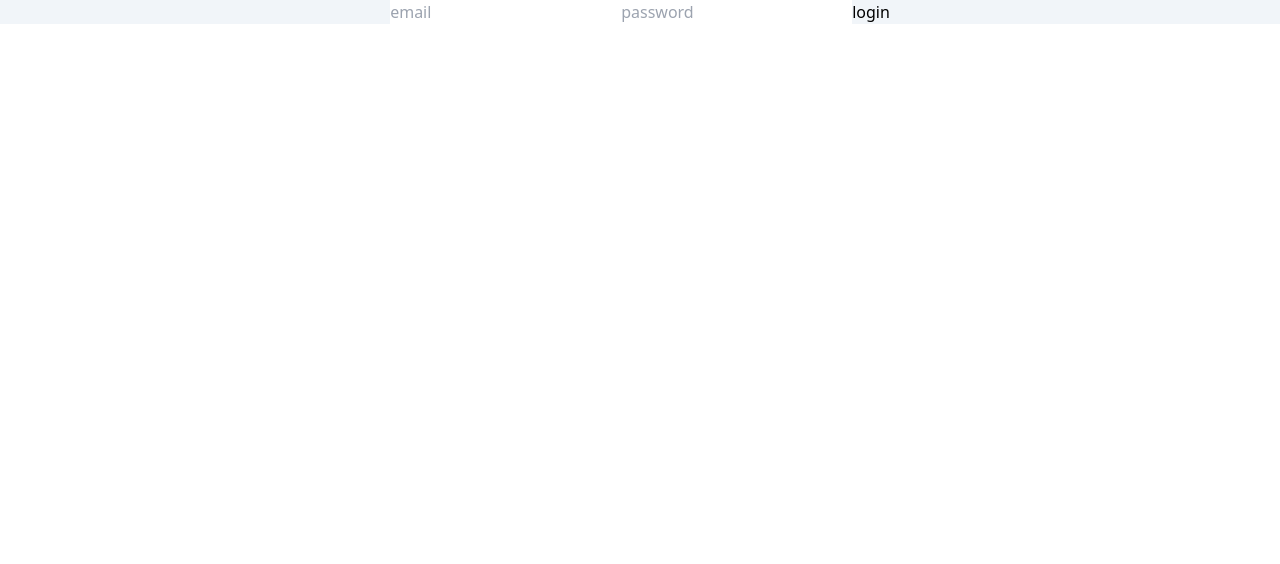
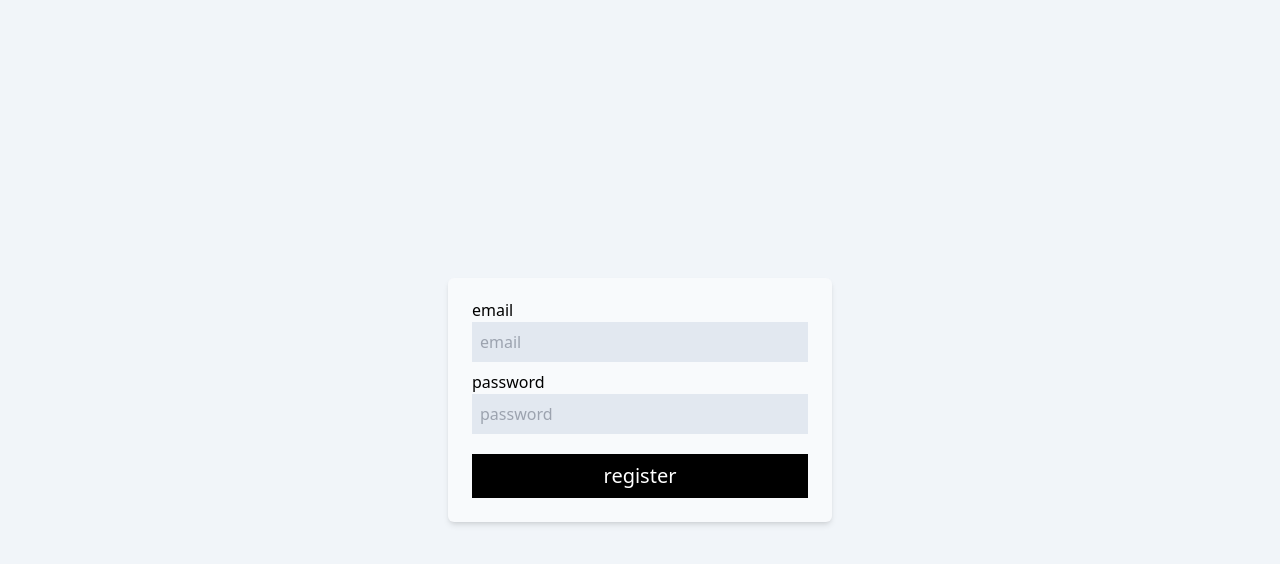
Before and after one commit to Michael-McNair/chirp, a React (Vite) app in the folder frontend/: page /login in a window 1280 px wide. Shown: the top 564 px of the page. Built offline with nearby package versions, Linux system fonts and the light colour scheme.

Commit message:
use simple form for login

```diff
--- a/frontend/src/routes/Login.tsx
+++ b/frontend/src/routes/Login.tsx
@@ -1,34 +1,35 @@
-import { useState } from 'react';
 import axios from 'axios';
+import SimpleForm from '../components/SimpleForm';
+import { useNavigate } from 'react-router-dom';
 
 export default function Register() {
-  const [email, setEmail] = useState('');
-  const [password, setPassword] = useState('');
+  const navigate = useNavigate();
 
   return (
     <div className="mx-4">
-      <input
-        type="email"
-        placeholder="email"
-        value={email}
-        onChange={(e) => setEmail(e.target.value)}
-      />
-      <input
-        type="text"
-        placeholder="password"
-        value={password}
-        onChange={(e) => setPassword(e.target.value)}
-      />
-      <button
-        onClick={() => {
+      <SimpleForm
+        button="register"
+        inputs={[
+          {
+            label: 'email',
+            placeholder: 'email',
+            type: 'email',
+          },
+          {
+            label: 'password',
+            placeholder: 'password',
+            type: 'text',
+          },
+        ]}
+        onSubmit={(formStates: any) => {
           axios
             .post('http://localhost:3000/api/v1/login', {
-              email: email,
-              password: password,
+              email: formStates.email,
+              password: formStates.password,
             })
             .then((res) => {
               localStorage.setItem('token', res.data.token);
-              window.location.reload();
+              navigate('/home');
             })
             .catch((err) => {
               if (err.response) {
@@ -38,9 +39,7 @@ export default function Register() {
               }
             });
         }}
-      >
-        login
-      </button>
+      />
     </div>
   );
 }
```
